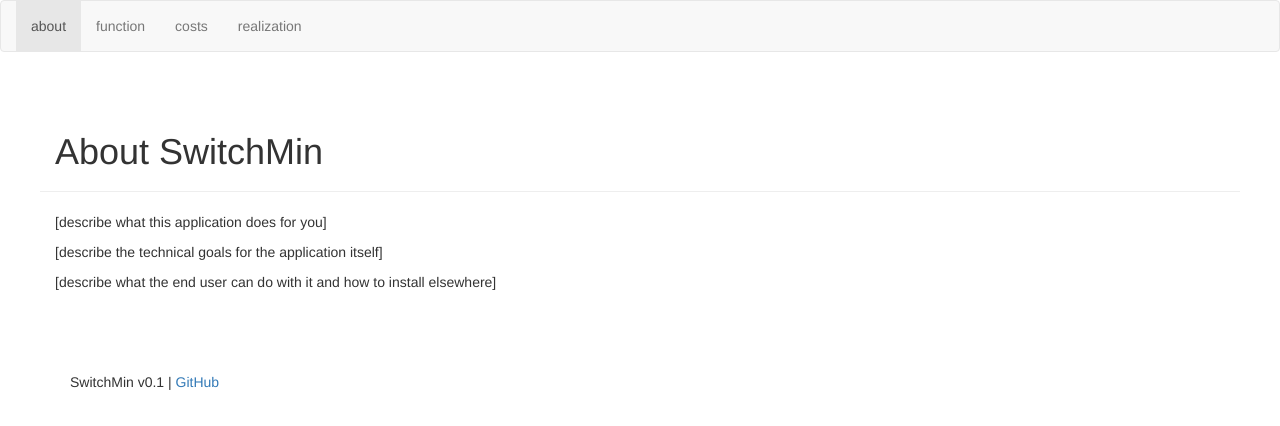
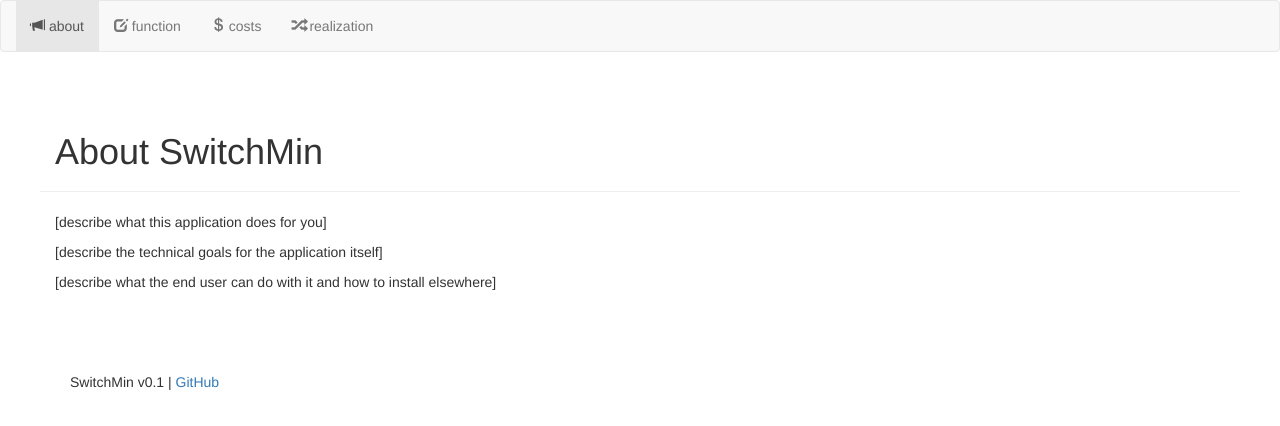
Before and after one commit to double16/switchmin-ng, a website: page app/index.html in a window 1280 px wide. Drawn offline with nearby package versions, Linux system fonts and the light colour scheme; some packages are replaced by stand-ins of ours; files that its build step writes are made by us from their sources.

Commit message:
Add glyphs to nav

```diff
--- a/app/index.html
+++ b/app/index.html
@@ -15,10 +15,10 @@
   <nav class="navbar navbar-default" role="navigation" ng-controller="NavCtrl">
     <div class="container-fluid">
       <ul class="nav navbar-nav">
-        <li ng-class="{active: $route.current.activeNav === 'about' }"><a href="#/about">about</a></li>
-        <li ng-class="{active: $route.current.activeNav === 'function' }"><a href="#/function">function</a></li>
-        <li ng-class="{active: $route.current.activeNav === 'costs' }"><a href="#/costs">costs</a></li>
-        <li ng-class="{active: $route.current.activeNav === 'realization' }"><a href="#/realization">realization</a></li>
+        <li ng-class="{active: $route.current.activeNav === 'about' }"><a href="#/about"><span class="glyphicon glyphicon-bullhorn"></span>&nbsp;about</a></li>
+        <li ng-class="{active: $route.current.activeNav === 'function' }"><a title="Start by defining your function" href="#/function"><span class="glyphicon glyphicon-edit"></span>&nbsp;function</a></li>
+        <li ng-class="{active: $route.current.activeNav === 'costs' }"><a title="Choose your cost criteria to tune the optimization" href="#/costs"><span class="glyphicon glyphicon-usd"></span>&nbsp;costs</a></li>
+        <li ng-class="{active: $route.current.activeNav === 'realization' }"><a title="View and print your optimized function" href="#/realization"><span class="glyphicon glyphicon-random"></span>&nbsp;realization</a></li>
       </ul>
     </div>
   </nav>
```
